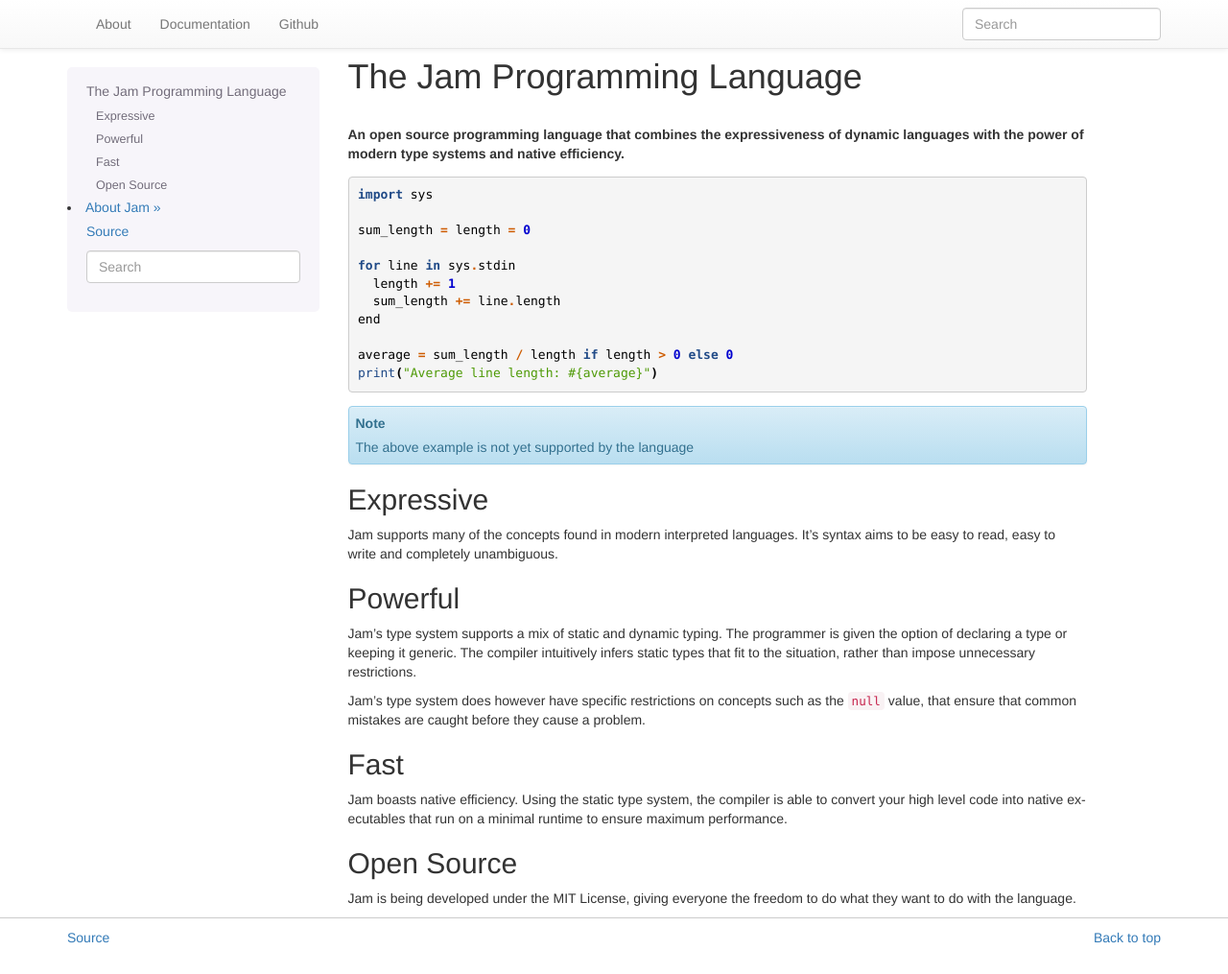
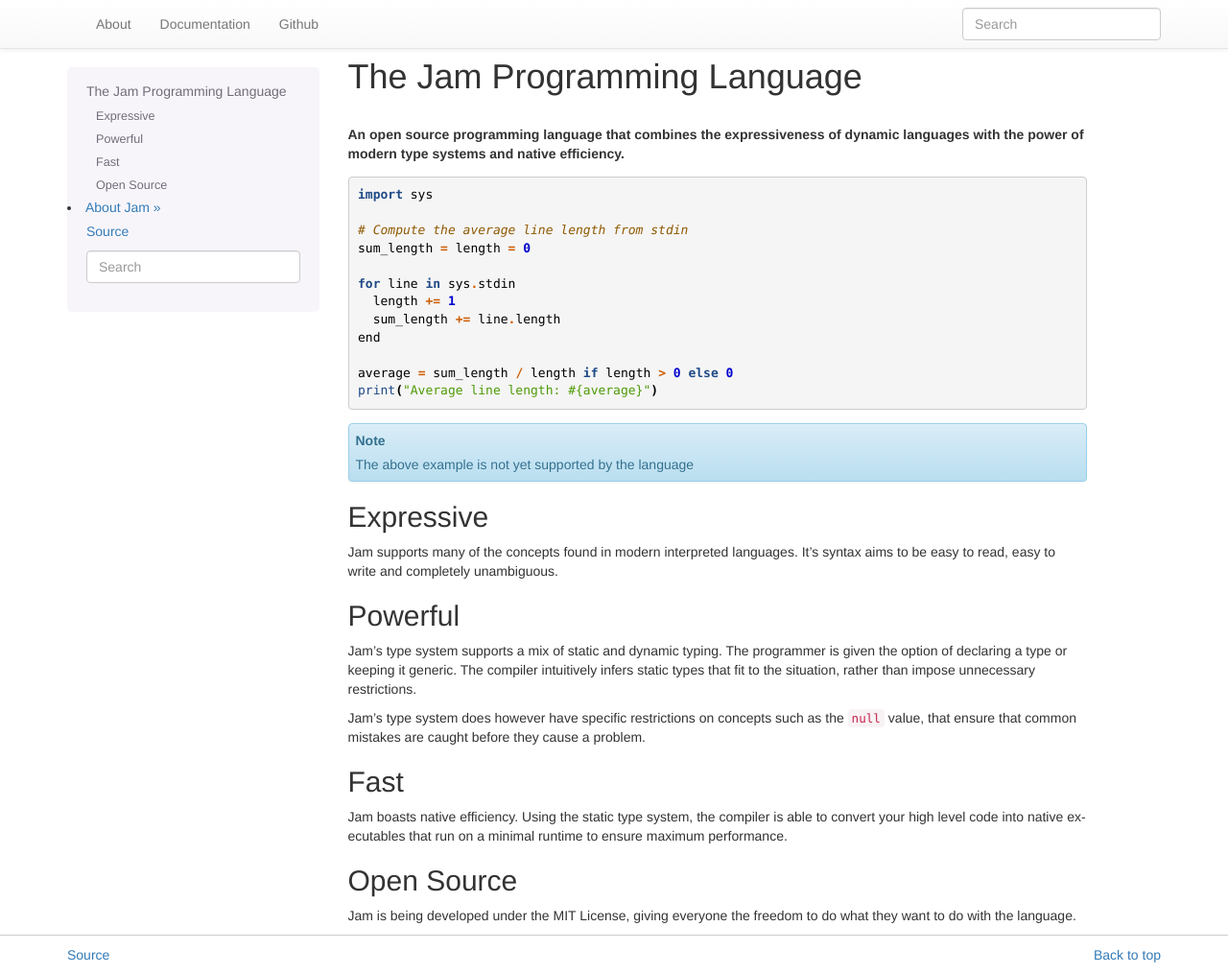
Before and after one commit to pektin/pektin.github.io, a Sphinx documentation site: the page built from source/index.rst, in a window 1280 px wide and 1015 px high. Shown: the whole window at 96% size. Built offline with Sphinx 7.4.7, drawn with Linux system fonts in a browser that asks for light colours; pages that are not in the unit, such as notebooks, are missing from menus.

Commit message:
Added comment to landing page example

```diff
--- a/source/index.rst
+++ b/source/index.rst
@@ -10,6 +10,7 @@ The Jam Programming Language
 
     import sys
 
+    # Compute the average line length from stdin
     sum_length = length = 0
 
     for line in sys.stdin
```
